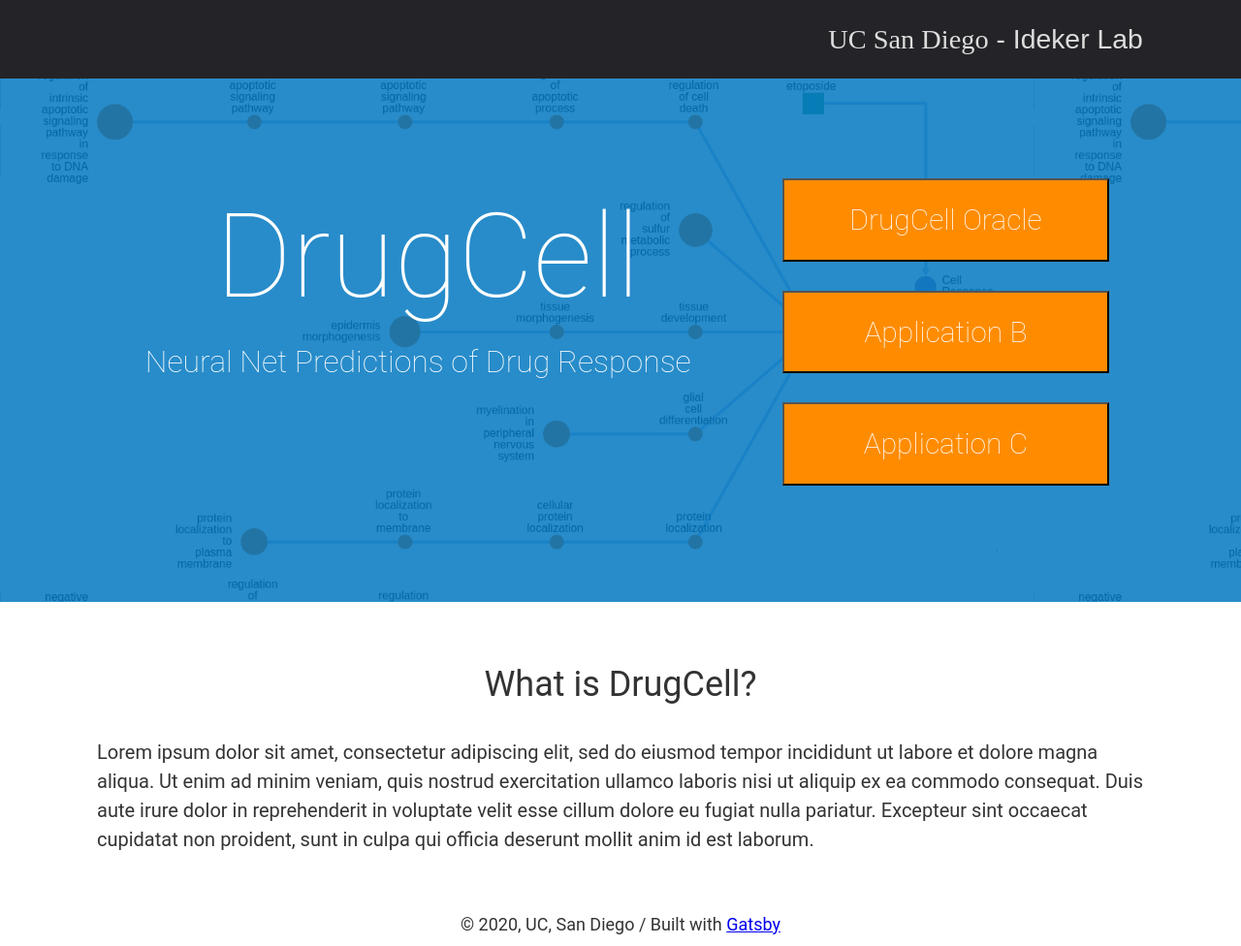
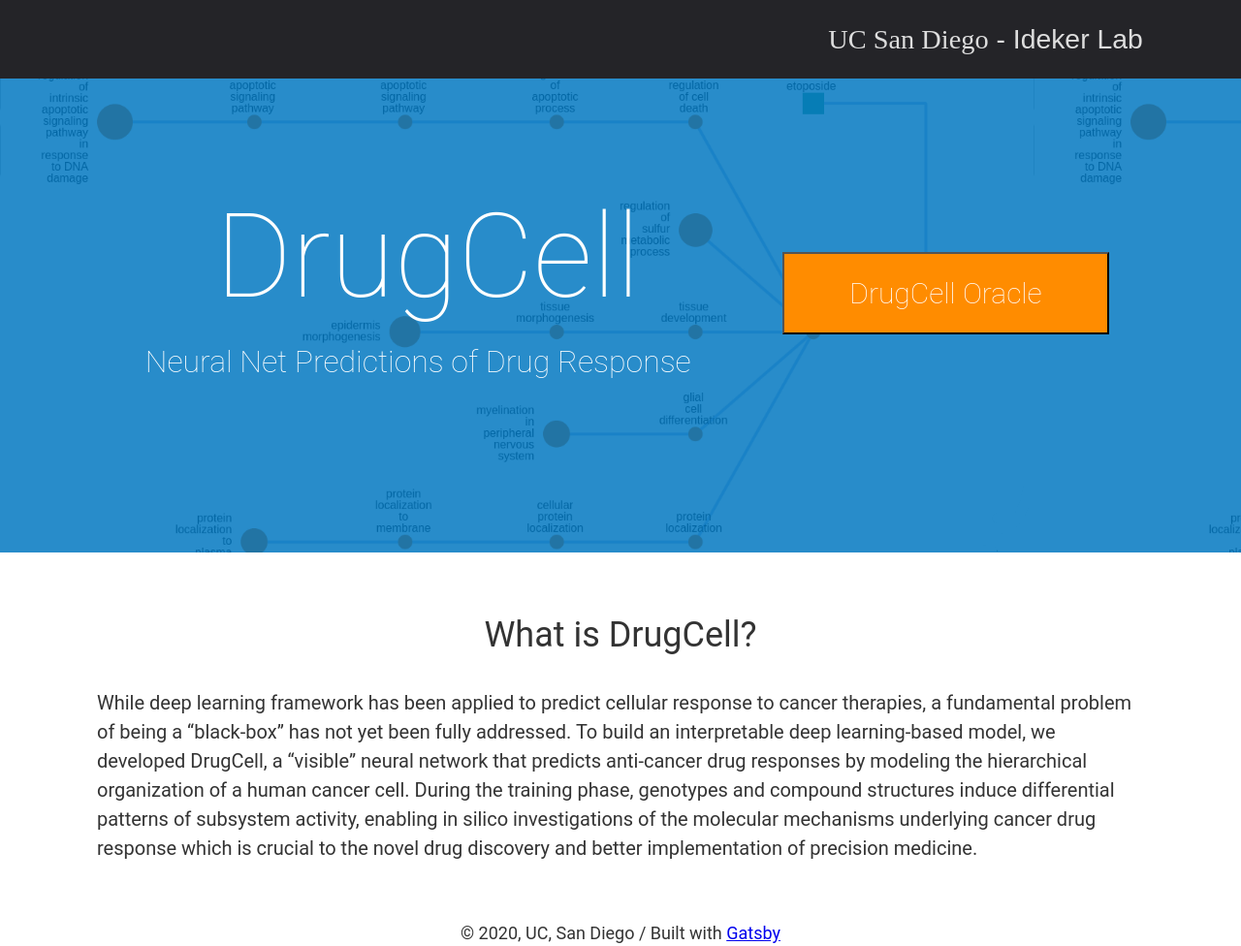
Before and after one commit to idekerlab/drugcell-landing-page, a Gatsby site: page / in a window 1280 px wide. Shown: the whole page at 97% size. Built offline with nearby package versions, Linux system fonts and the light colour scheme; Gatsby itself is replaced by a stand-in of ours.

Commit message:
Remove unused buttons, replace filler text

```diff
--- a/src/pages/index.css
+++ b/src/pages/index.css
@@ -22,7 +22,8 @@
 }
 
 #buttonsDiv {
-    margin-top: 7.5em;
+    margin-top: 6.5em;
+    margin-bottom: 7.5em;
 }
 
 button {
@@ -67,7 +68,7 @@
 
 #buttonsContainer {
     display: inline-block;
-    vertical-align: top;
+    vertical-align: middle;
     margin-top: -7em;
 }
 
--- a/src/pages/index.js
+++ b/src/pages/index.js
@@ -1,5 +1,5 @@
 import React from 'react'
-import {Link} from 'gatsby'
+import { Link } from 'gatsby'
 
 import Layout from '../components/layout'
 import cy3logo from '../images/cy3logoOrange.svg'
@@ -35,6 +35,7 @@
                 </form>
               </div>
 
+              {/*}
               <div className='buttonDiv'>
                 <form
                   target='_blank'
@@ -58,7 +59,7 @@
                   </button>
                 </form>
               </div>
-
+              {*/}
             </div>
           </div>
         </div>
@@ -72,7 +73,7 @@
         </div>
       </div>
       <div id='bottomText'>
-        {"Lorem ipsum dolor sit amet, consectetur adipiscing elit, sed do eiusmod tempor incididunt ut labore et dolore magna aliqua. Ut enim ad minim veniam, quis nostrud exercitation ullamco laboris nisi ut aliquip ex ea commodo consequat. Duis aute irure dolor in reprehenderit in voluptate velit esse cillum dolore eu fugiat nulla pariatur. Excepteur sint occaecat cupidatat non proident, sunt in culpa qui officia deserunt mollit anim id est laborum."}
+        {"While deep learning framework has been applied to predict cellular response to cancer therapies, a fundamental problem of being a “black-box” has not yet been fully addressed. To build an interpretable deep learning-based model, we developed DrugCell, a \“visible\” neural network that predicts anti-cancer drug responses by modeling the hierarchical organization of a human cancer cell. During the training phase, genotypes and compound structures induce differential patterns of subsystem activity, enabling in silico investigations of the molecular mechanisms underlying cancer drug response which is crucial to the novel drug discovery and better implementation of precision medicine."}
       </div>
     </div>
 
```
